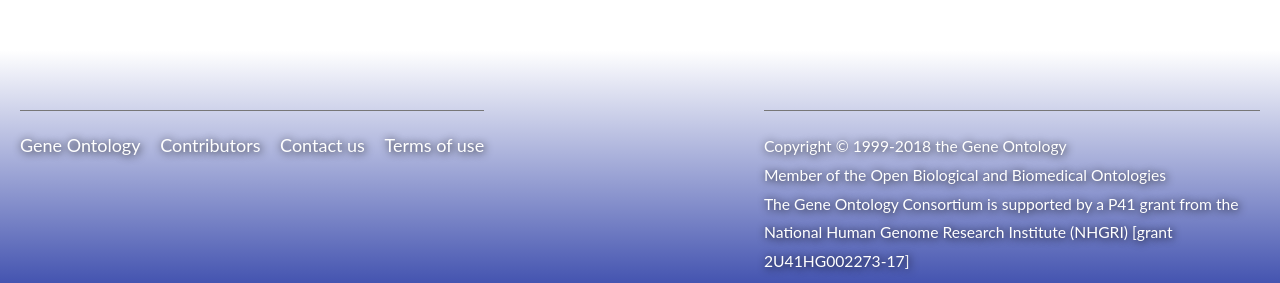
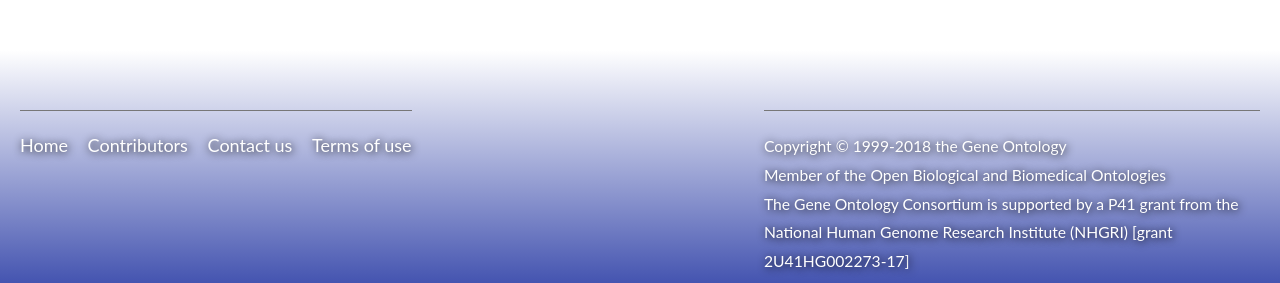
Before and after one commit to geneontology/geneontology.github.io, a Jekyll site: the page built from index.html, in a window 1280 px wide and 1323 px high. Shown: the part 1037-1320 px from the top of the window. Built offline with Jekyll 4.4.1, drawn with Linux system fonts in a browser that asks for light colours; nearby versions of some CDN libraries.

Commit message:
Home footer

```diff
--- a/_includes/footer.html
+++ b/_includes/footer.html
@@ -5,7 +5,7 @@
 			<div class="footer__navigation">
 				<ul class="footer__list" style="padding-left: 0px;">
 					<li class="footer__item">
-						<a href="/" class="footer__link">Gene Ontology</a>
+						<a href="/" class="footer__link">Home</a>
 					</li>
 					<li class="footer__item">
 						<a href="/docs/contributors/" class="footer__link">Contributors</a>
```
